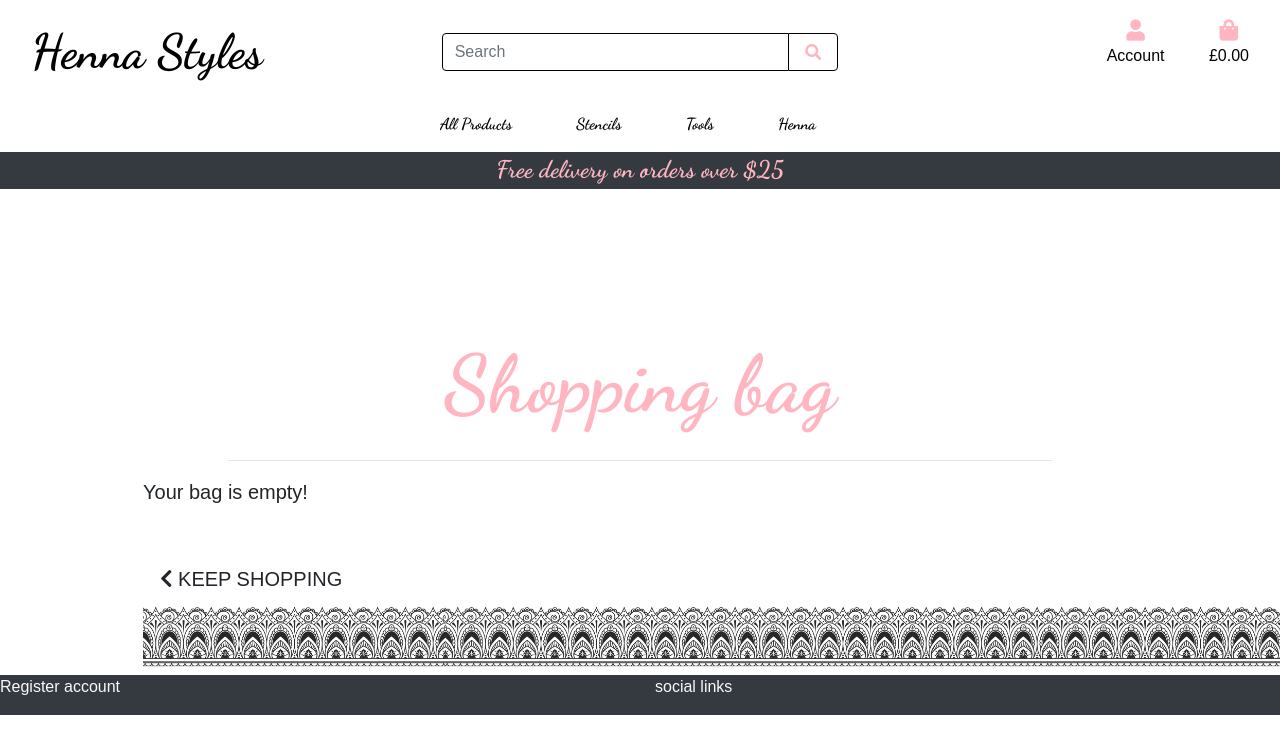
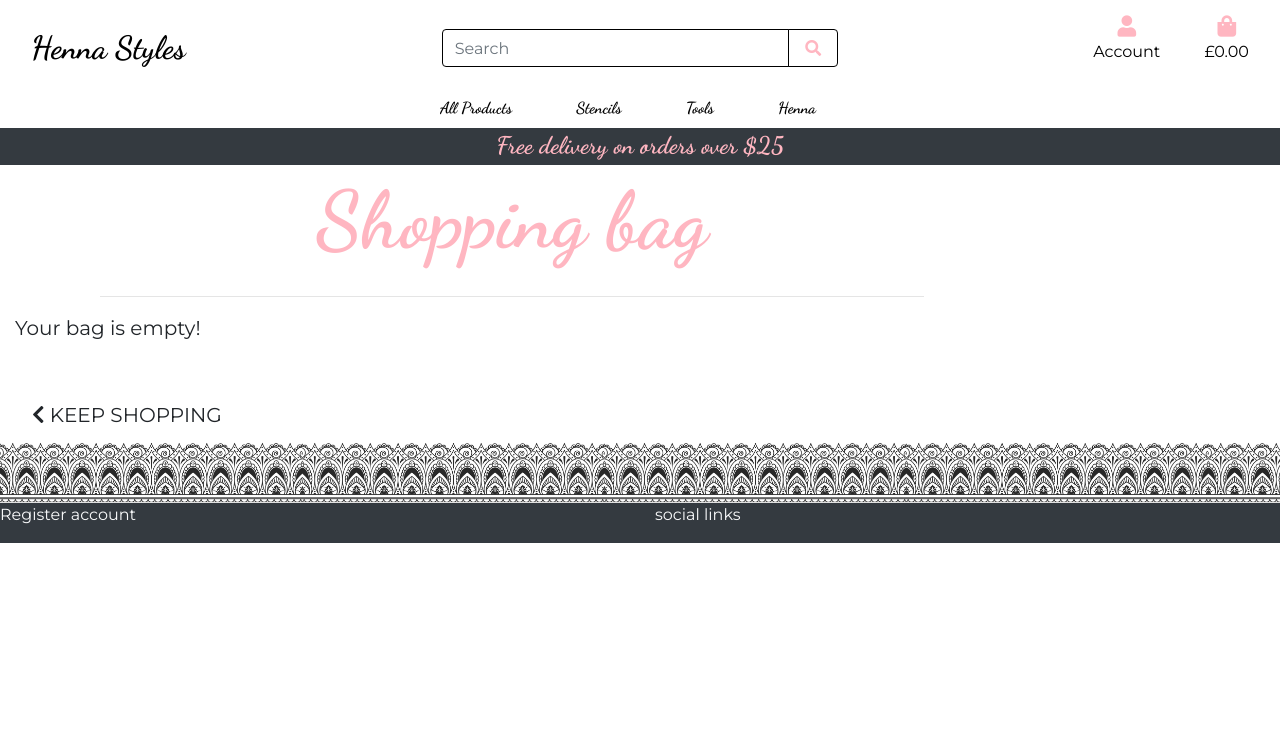
Before and after one commit to LitzN/MS4-Henna, a Django app: page /bag/ in a window 1280 px wide; the page is wider, and only the part inside the window is pictured. Shown: the top 754 px of that part. Run offline with Django 3.2, Linux system fonts and the light colour scheme; parts of the project's set-up code (start-up, migrations or seed data) failed here and were passed over; some libraries are stand-ins or nearby versions.

Commit message:
Changed font and bag page styling

```diff
--- a/HennaS/bag/templates/bag/bag.html
+++ b/HennaS/bag/templates/bag/bag.html
@@ -1,26 +1,10 @@
 {% extends "base.html" %}
 {% load static %}
 {% load bag_tools %}
-{% block header_pic %}
-<div class="row">
-    <div class="col">
-        <div class="home-img"></div>
-    </div>
-</div>
-{% endblock %}
-
-{% block page_header %}
-<div class="container header-container">
-    <div class="row">
-        <div class="col">
-        </div>
-    </div>
-</div>
-{% endblock %}
 
 {% block content %}
 <div class="buffer"></div>
-<div class="container mb-2">
+<div class="container m-0">
     <div class="row">
         <div class="col-10 offset-1">
             <p class="welcome logo-font pink text-center">Shopping bag</p>
@@ -45,9 +29,9 @@
                             <tr>
                                 <td class="p-3 w-25">
                                     {% if item.product.image %}
-                                    <img class="img-fluid rounded" src="{{ item.product.image.url}}" alt="{{ item.product.name }}">
+                                    <img class="img-fluid rounded mb-5" src="{{ item.product.image.url}}" alt="{{ item.product.name }}">
                                     {% else %}
-                                    <img class="img-fluid rounded" src="{{ MEDIA_URL }}noimage.png" alt="{{ item.product.name }}">
+                                    <img class="img-fluid rounded mb-5" src="{{ MEDIA_URL }}noimage.png" alt="{{ item.product.name }}">
                                     {% endif %}
                                 </td>
                                 <td class="py-3">
@@ -137,7 +121,7 @@
         </div>
     </div>
     <div class="row">
-        <div class="col-12">
+        <div class="col-12 p-0">
             <div class="pattern-border border-bottom"></div>
         </div>
     </div>
--- a/HennaS/static/css/base.css
+++ b/HennaS/static/css/base.css
@@ -9,7 +9,7 @@ html{
 
 body{
     height:calc(100vh - 164px);
-    font-family: sans-serif;
+    font-family: 'Montserrat', sans-serif;
 }
 
 .pink{
@@ -269,6 +269,10 @@ a.category-badge > span.badge:hover{
     .product-buffer{
         min-height:6rem;
     }
+
+    .logo-text{
+        font-size:2rem;
+    }
 }
 /*-----LAPTOP---------------*/
 @media (min-width: 992px) {
--- a/HennaS/templates/base.html
+++ b/HennaS/templates/base.html
@@ -15,6 +15,7 @@
         <link rel="stylesheet" href="https://use.fontawesome.com/releases/v5.15.2/css/all.css" integrity="sha384-vSIIfh2YWi9wW0r9iZe7RJPrKwp6bG+s9QZMoITbCckVJqGCCRhc+ccxNcdpHuYu" crossorigin="anonymous">
         <link rel="preconnect" href="https://fonts.gstatic.com">
         <link href="https://fonts.googleapis.com/css2?family=Dancing+Script:wght@700&display=swap" rel="stylesheet">
+        <link href="https://fonts.googleapis.com/css2?family=Montserrat:wght@400;500;600;700;800&display=swap" rel="stylesheet">
         <link rel="stylesheet" href="{% static 'css/base.css' %}">
     {% endblock %}
     {% block extra_css %}
@@ -94,7 +95,7 @@
             </div>
         </div>
         <div class="row bg-white">
-            <nav class="navbar navbar-expand-lg navbar-light w-100">
+            <nav class="navbar navbar-expand-lg navbar-light w-100 p-0">
                 <button class="navbar-toggler" type="button" data-toggle="collapse" data-target="#main-nav" aria-controls="main-nav" aria-expanded="false" aria-label="Toggle navigation">
                     <span class="navbar-toggler-icon"></span>
                 </button>
@@ -102,7 +103,7 @@
                 {% include 'includes/main-nav.html' %}
             </nav>
         </div>
-        <div id="delivery-banner" class="row text-center bg-dark">
+        <div id="delivery-banner" class="row text-center banner bg-dark">
             <div class="col bg-black text-white">
                 <h4 class="uppercase my-1 logo-font pink">Free delivery on orders over ${{ free_delivery_threshold }}</h4>
             </div>
```
